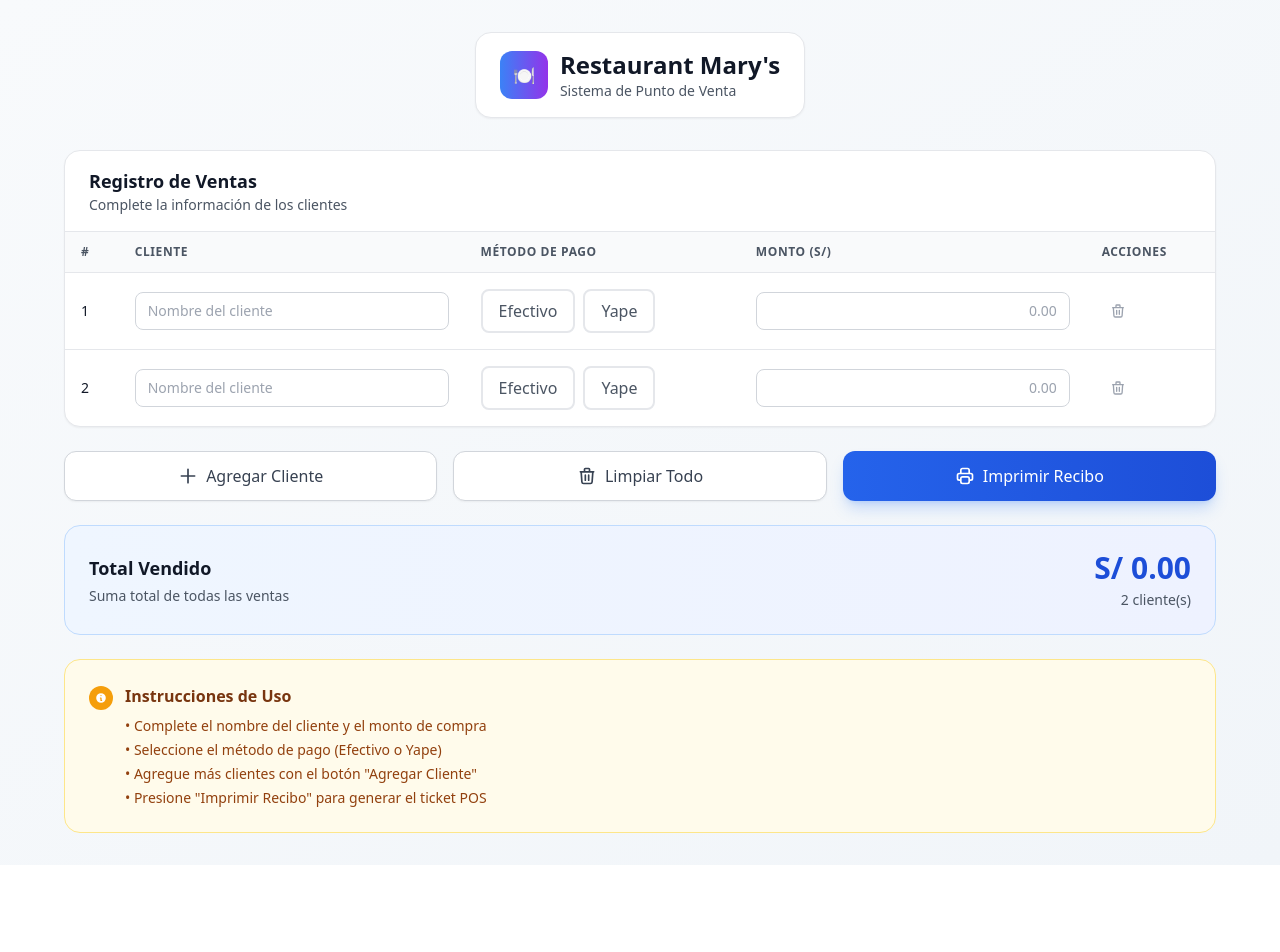
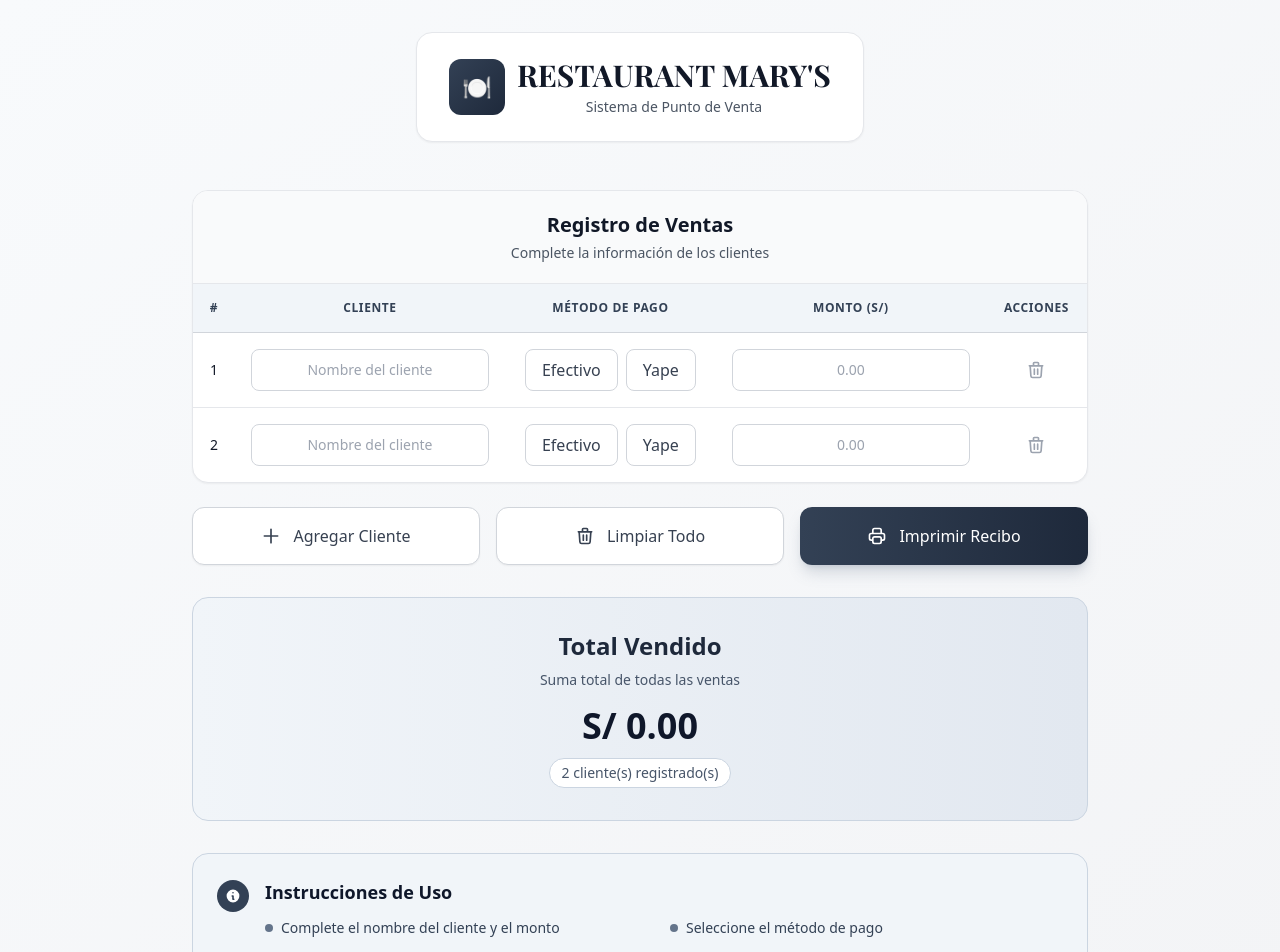
Before and after one commit to z01aux/restaurant-pos, a React (Vite) app: page / in a window 1280 px wide. Shown: the top 952 px of the page. Before the commit the page ends 865 px from the top, so only its background shows below. Built offline with nearby package versions, Linux system fonts and the light colour scheme.

Commit message:
Update RestaurantPOS.tsx

```diff
--- a/src/components/RestaurantPOS.tsx
+++ b/src/components/RestaurantPOS.tsx
@@ -17,12 +17,12 @@
 const PaymentOption: React.FC<PaymentOptionProps> = ({ value, label, selected, onSelect }) => {
   return (
     <button
-      className={`px-4 py-2 rounded-lg font-medium transition-all duration-200 border-2 ${
+      className={`px-4 py-2 rounded-lg font-medium transition-all duration-200 border ${
         selected
           ? value === 'efectivo'
-            ? 'border-green-500 bg-green-50 text-green-700 shadow-sm'
-            : 'border-purple-500 bg-purple-50 text-purple-700 shadow-sm'
-          : 'border-gray-200 bg-white text-gray-600 hover:border-gray-300 hover:bg-gray-50'
+            ? 'border-emerald-500 bg-emerald-500 text-white shadow-sm'
+            : 'border-violet-500 bg-violet-500 text-white shadow-sm'
+          : 'border-gray-300 bg-white text-gray-700 hover:border-gray-400 hover:bg-gray-50'
       }`}
       onClick={onSelect}
     >
@@ -154,11 +154,9 @@
     }
   };
 
-  // FUNCIÓN CORREGIDA PARA IMPRIMIR
   const handlePrint = () => {
     updateDateTime();
 
-    // Preparar contenido para impresión
     if (posContentRef.current && posTotalAmountRef.current) {
       let printTotal = 0;
       const printContent = clients.map((client, index) => {
@@ -179,7 +177,6 @@
         };
       });
 
-      // Actualizar el contenido del ticket
       posContentRef.current.innerHTML = printContent.map(client => `
         <div class="client-row">
           <div class="client-number">${client.number}</div>
@@ -191,7 +188,6 @@
         </div>
       `).join('');
 
-      // Actualizar el total
       posTotalAmountRef.current.textContent = `TOTAL: S/ ${printTotal.toFixed(2)}`;
     }
 
@@ -227,69 +223,73 @@
   return (
     <>
       {/* VISTA EN PANTALLA - SE OCULTA AL IMPRIMIR */}
-      <div className="screen-container min-h-screen bg-gradient-to-br from-slate-50 to-slate-100 py-8 px-4 print:hidden">
-        {/* Header */}
-        <div className="max-w-6xl mx-auto mb-8 text-center">
-          <div className="inline-flex items-center gap-3 bg-white rounded-2xl px-6 py-4 shadow-sm border border-gray-200">
-            <div className="w-12 h-12 bg-gradient-to-r from-blue-500 to-purple-600 rounded-xl flex items-center justify-center">
-              <span className="text-white font-bold text-lg">🍽️</span>
-            </div>
-            <div className="text-left">
-              <h1 className="text-2xl font-bold text-gray-900">Restaurant Mary's</h1>
-              <p className="text-gray-600 text-sm">Sistema de Punto de Venta</p>
+      <div className="screen-container min-h-screen bg-gradient-to-br from-slate-50 to-gray-100 py-8 px-4 print:hidden">
+        {/* Header Mejorado */}
+        <div className="max-w-4xl mx-auto mb-8">
+          <div className="text-center">
+            <div className="inline-flex items-center justify-center gap-3 bg-white rounded-2xl px-8 py-6 shadow-sm border border-gray-200 mb-4">
+              <div className="w-14 h-14 bg-gradient-to-br from-slate-700 to-slate-800 rounded-xl flex items-center justify-center">
+                <span className="text-white text-2xl">🍽️</span>
+              </div>
+              <div>
+                <h1 className="text-3xl font-bold text-gray-900 font-playfair">RESTAURANT MARY'S</h1>
+                <p className="text-gray-600 text-sm mt-1">Sistema de Punto de Venta</p>
+              </div>
             </div>
           </div>
         </div>
 
         {/* Main Content */}
-        <div className="max-w-6xl mx-auto">
-          {/* Alert */}
+        <div className="max-w-4xl mx-auto">
+          {/* Alert Mejorado */}
           {alertMessage && (
-            <div className={`mb-6 p-4 rounded-xl border-l-4 ${
+            <div className={`mb-6 p-4 rounded-xl border ${
               alertMessage.type === 'success'
-                ? 'bg-green-50 border-green-500 text-green-800'
-                : 'bg-red-50 border-red-500 text-red-800'
+                ? 'bg-emerald-50 border-emerald-200 text-emerald-800'
+                : 'bg-rose-50 border-rose-200 text-rose-800'
             }`}>
-              <div className="flex items-center gap-2">
-                <span>{alertMessage.type === 'success' ? '✅' : '⚠️'}</span>
+              <div className="flex items-center justify-center gap-2">
+                <span className={`w-2 h-2 rounded-full ${
+                  alertMessage.type === 'success' ? 'bg-emerald-500' : 'bg-rose-500'
+                }`}></span>
                 <span className="font-medium">{alertMessage.text}</span>
               </div>
             </div>
           )}
 
-          {/* Client Table */}
+          {/* Client Table Mejorada */}
           <div className="bg-white rounded-2xl shadow-sm border border-gray-200 overflow-hidden mb-6">
-            <div className="px-6 py-4 border-b border-gray-200">
-              <h2 className="text-lg font-semibold text-gray-900">Registro de Ventas</h2>
-              <p className="text-gray-600 text-sm">Complete la información de los clientes</p>
+            <div className="px-6 py-5 border-b border-gray-200 bg-gray-50">
+              <h2 className="text-xl font-semibold text-gray-900 text-center">Registro de Ventas</h2>
+              <p className="text-gray-600 text-sm text-center mt-1">Complete la información de los clientes</p>
             </div>
 
             <div className="overflow-x-auto">
               <table className="w-full">
                 <thead>
-                  <tr className="bg-gray-50 border-b border-gray-200">
-                    <th className="py-3 px-4 text-left text-xs font-semibold text-gray-600 uppercase tracking-wider">#</th>
-                    <th className="py-3 px-4 text-left text-xs font-semibold text-gray-600 uppercase tracking-wider">Cliente</th>
-                    <th className="py-3 px-4 text-left text-xs font-semibold text-gray-600 uppercase tracking-wider">Método de Pago</th>
-                    <th className="py-3 px-4 text-left text-xs font-semibold text-gray-600 uppercase tracking-wider">Monto (S/)</th>
-                    <th className="py-3 px-4 text-left text-xs font-semibold text-gray-600 uppercase tracking-wider">Acciones</th>
+                  <tr className="bg-slate-100 border-b border-gray-300">
+                    <th className="py-4 px-4 text-center text-xs font-semibold text-slate-700 uppercase tracking-wider">#</th>
+                    <th className="py-4 px-4 text-center text-xs font-semibold text-slate-700 uppercase tracking-wider">Cliente</th>
+                    <th className="py-4 px-4 text-center text-xs font-semibold text-slate-700 uppercase tracking-wider">Método de Pago</th>
+                    <th className="py-4 px-4 text-center text-xs font-semibold text-slate-700 uppercase tracking-wider">Monto (S/)</th>
+                    <th className="py-4 px-4 text-center text-xs font-semibold text-slate-700 uppercase tracking-wider">Acciones</th>
                   </tr>
                 </thead>
                 <tbody className="divide-y divide-gray-200">
                   {clients.map((client, index) => (
-                    <tr key={client.id} className="hover:bg-gray-50 transition-colors">
-                      <td className="py-4 px-4 text-sm font-medium text-gray-900">{index + 1}</td>
+                    <tr key={client.id} className="hover:bg-slate-50 transition-colors">
+                      <td className="py-4 px-4 text-sm font-medium text-gray-900 text-center">{index + 1}</td>
                       <td className="py-4 px-4">
                         <input
                           type="text"
-                          className="w-full px-3 py-2 border border-gray-300 rounded-lg text-sm focus:outline-none focus:ring-2 focus:ring-blue-500 focus:border-transparent transition-all"
+                          className="w-full px-3 py-2.5 border border-gray-300 rounded-lg text-sm focus:outline-none focus:ring-2 focus:ring-slate-500 focus:border-transparent transition-all text-center"
                           placeholder="Nombre del cliente"
                           value={client.name}
                           onChange={(e) => handleNameChange(client.id, e.target.value)}
                         />
                       </td>
                       <td className="py-4 px-4">
-                        <div className="flex gap-2">
+                        <div className="flex justify-center gap-2">
                           <PaymentOption
                             value="efectivo"
                             label="Efectivo"
@@ -307,20 +307,20 @@
                       <td className="py-4 px-4">
                         <input
                           type="text"
-                          className="w-full px-3 py-2 border border-gray-300 rounded-lg text-sm text-right font-medium focus:outline-none focus:ring-2 focus:ring-blue-500 focus:border-transparent transition-all"
+                          className="w-full px-3 py-2.5 border border-gray-300 rounded-lg text-sm text-center font-medium focus:outline-none focus:ring-2 focus:ring-slate-500 focus:border-transparent transition-all"
                           placeholder="0.00"
                           value={client.amount}
                           onChange={(e) => handleAmountChange(client.id, e.target.value)}
                           onBlur={(e) => handleAmountBlur(client.id, e.target.value)}
                         />
                       </td>
-                      <td className="py-4 px-4">
+                      <td className="py-4 px-4 text-center">
                         <button
-                          className="inline-flex items-center justify-center w-8 h-8 text-gray-400 hover:text-red-500 hover:bg-red-50 rounded-lg transition-colors"
+                          className="inline-flex items-center justify-center w-10 h-10 text-gray-400 hover:text-rose-500 hover:bg-rose-50 rounded-lg transition-colors"
                           onClick={() => deleteRow(client.id)}
                           title="Eliminar fila"
                         >
-                          <svg className="w-4 h-4" fill="none" stroke="currentColor" viewBox="0 0 24 24">
+                          <svg className="w-5 h-5" fill="none" stroke="currentColor" viewBox="0 0 24 24">
                             <path strokeLinecap="round" strokeLinejoin="round" strokeWidth={2} d="M19 7l-.867 12.142A2 2 0 0116.138 21H7.862a2 2 0 01-1.995-1.858L5 7m5 4v6m4-6v6m1-10V4a1 1 0 00-1-1h-4a1 1 0 00-1 1v3M4 7h16" />
                           </svg>
                         </button>
@@ -332,10 +332,10 @@
             </div>
           </div>
 
-          {/* Action Buttons */}
-          <div className="grid grid-cols-1 md:grid-cols-3 gap-4 mb-6">
+          {/* Action Buttons Mejorados */}
+          <div className="grid grid-cols-1 md:grid-cols-3 gap-4 mb-8">
             <button
-              className="flex items-center justify-center gap-2 px-6 py-3 bg-white border border-gray-300 rounded-xl text-gray-700 font-medium hover:bg-gray-50 hover:border-gray-400 transition-all duration-200 shadow-sm"
+              className="flex items-center justify-center gap-3 px-6 py-4 bg-white border border-gray-300 rounded-xl text-gray-700 font-medium hover:bg-gray-50 hover:border-gray-400 transition-all duration-200 shadow-sm"
               onClick={addRow}
             >
               <svg className="w-5 h-5" fill="none" stroke="currentColor" viewBox="0 0 24 24">
@@ -345,7 +345,7 @@
             </button>
 
             <button
-              className="flex items-center justify-center gap-2 px-6 py-3 bg-white border border-gray-300 rounded-xl text-gray-700 font-medium hover:bg-gray-50 hover:border-gray-400 transition-all duration-200 shadow-sm"
+              className="flex items-center justify-center gap-3 px-6 py-4 bg-white border border-gray-300 rounded-xl text-gray-700 font-medium hover:bg-gray-50 hover:border-gray-400 transition-all duration-200 shadow-sm"
               onClick={clearAll}
             >
               <svg className="w-5 h-5" fill="none" stroke="currentColor" viewBox="0 0 24 24">
@@ -355,7 +355,7 @@
             </button>
 
             <button
-              className="flex items-center justify-center gap-2 px-6 py-3 bg-gradient-to-r from-blue-600 to-blue-700 rounded-xl text-white font-medium hover:from-blue-700 hover:to-blue-800 transition-all duration-200 shadow-lg shadow-blue-500/25"
+              className="flex items-center justify-center gap-3 px-6 py-4 bg-gradient-to-r from-slate-700 to-slate-800 rounded-xl text-white font-medium hover:from-slate-800 hover:to-slate-900 transition-all duration-200 shadow-lg shadow-slate-500/25"
               onClick={handlePrint}
             >
               <svg className="w-5 h-5" fill="none" stroke="currentColor" viewBox="0 0 24 24">
@@ -365,36 +365,46 @@
             </button>
           </div>
 
-          {/* Total Section */}
-          <div className="bg-gradient-to-r from-blue-50 to-indigo-50 rounded-2xl p-6 border border-blue-200 mb-6">
-            <div className="flex items-center justify-between">
-              <div>
-                <h3 className="text-lg font-semibold text-gray-900 mb-1">Total Vendido</h3>
-                <p className="text-gray-600 text-sm">Suma total de todas las ventas</p>
-              </div>
-              <div className="text-right">
-                <div className="text-3xl font-bold text-blue-700">S/ {total.toFixed(2)}</div>
-                <div className="text-sm text-gray-600 mt-1">{clients.length} cliente(s)</div>
+          {/* Total Section Mejorado */}
+          <div className="bg-gradient-to-r from-slate-100 to-slate-200 rounded-2xl p-8 border border-slate-300 mb-8">
+            <div className="flex flex-col items-center text-center">
+              <h3 className="text-2xl font-semibold text-slate-800 mb-2">Total Vendido</h3>
+              <p className="text-slate-600 text-sm mb-4">Suma total de todas las ventas</p>
+              <div className="text-4xl font-bold text-slate-900">S/ {total.toFixed(2)}</div>
+              <div className="text-sm text-slate-600 mt-3 bg-white px-3 py-1 rounded-full border border-slate-300">
+                {clients.length} cliente(s) registrado(s)
               </div>
             </div>
           </div>
 
-          {/* Instructions */}
-          <div className="bg-amber-50 rounded-2xl p-6 border border-amber-200">
-            <div className="flex items-start gap-3">
-              <div className="w-6 h-6 bg-amber-500 rounded-full flex items-center justify-center flex-shrink-0 mt-0.5">
-                <svg className="w-3 h-3 text-white" fill="currentColor" viewBox="0 0 20 20">
+          {/* Instructions Mejorado */}
+          <div className="bg-slate-100 rounded-2xl p-6 border border-slate-300">
+            <div className="flex items-start gap-4">
+              <div className="w-8 h-8 bg-slate-700 rounded-full flex items-center justify-center flex-shrink-0 mt-0.5">
+                <svg className="w-4 h-4 text-white" fill="currentColor" viewBox="0 0 20 20">
                   <path fillRule="evenodd" d="M18 10a8 8 0 11-16 0 8 8 0 0116 0zm-7-4a1 1 0 11-2 0 1 1 0 012 0zM9 9a1 1 0 000 2v3a1 1 0 001 1h1a1 1 0 100-2v-3a1 1 0 00-1-1H9z" clipRule="evenodd" />
                 </svg>
               </div>
-              <div>
-                <h4 className="font-semibold text-amber-900 mb-2">Instrucciones de Uso</h4>
-                <ul className="text-amber-800 text-sm space-y-1">
-                  <li>• Complete el nombre del cliente y el monto de compra</li>
-                  <li>• Seleccione el método de pago (Efectivo o Yape)</li>
-                  <li>• Agregue más clientes con el botón "Agregar Cliente"</li>
-                  <li>• Presione "Imprimir Recibo" para generar el ticket POS</li>
-                </ul>
+              <div className="flex-1">
+                <h4 className="font-semibold text-slate-900 text-lg mb-3">Instrucciones de Uso</h4>
+                <div className="grid grid-cols-1 md:grid-cols-2 gap-3 text-slate-700 text-sm">
+                  <div className="flex items-center gap-2">
+                    <div className="w-2 h-2 bg-slate-500 rounded-full"></div>
+                    <span>Complete el nombre del cliente y el monto</span>
+                  </div>
+                  <div className="flex items-center gap-2">
+                    <div className="w-2 h-2 bg-slate-500 rounded-full"></div>
+                    <span>Seleccione el método de pago</span>
+                  </div>
+                  <div className="flex items-center gap-2">
+                    <div className="w-2 h-2 bg-slate-500 rounded-full"></div>
+                    <span>Agregue más clientes si es necesario</span>
+                  </div>
+                  <div className="flex items-center gap-2">
+                    <div className="w-2 h-2 bg-slate-500 rounded-full"></div>
+                    <span>Presione "Imprimir Recibo" para el ticket</span>
+                  </div>
+                </div>
               </div>
             </div>
           </div>
@@ -404,7 +414,7 @@
       {/* VISTA PARA IMPRESIÓN POS - SOLO SE MUESTRA AL IMPRIMIR */}
       <div className="pos-container hidden print:block w-[80mm] bg-white p-[5mm] mx-auto font-mono text-[11px] leading-tight box-border">
         <div className="pos-header text-center border-b-2 border-black py-3 mb-2">
-          <div className="pos-title text-lg font-bold mb-2 tracking-widest">MARY'S RESTAURANT</div>
+          <div className="pos-title text-lg font-bold mb-2 tracking-widest">RESTAURANT MARY'S</div>
           <div className="pos-subtitle text-[10px]">RUC: 20505262086</div>
           <div className="pos-subtitle text-[10px]">Fecha: {currentDateTime.date}</div>
           <div className="pos-subtitle text-[10px]">Hora: {currentDateTime.time}</div>
@@ -412,7 +422,7 @@
 
         <div className="client-row header-row flex border-b-2 border-black py-2 font-bold">
           <div className="client-number w-1/10 text-center">N°</div>
-          <div className="client-name w-[45%] px-1">CLIENTE</div>
+          <div className="client-name w-[45%] px-1 text-center">CLIENTE</div>
           <div className="client-payment w-1/5 text-center">PAGO</div>
           <div className="client-amount w-1/4 text-right pr-1">MONTO</div>
         </div>
```
